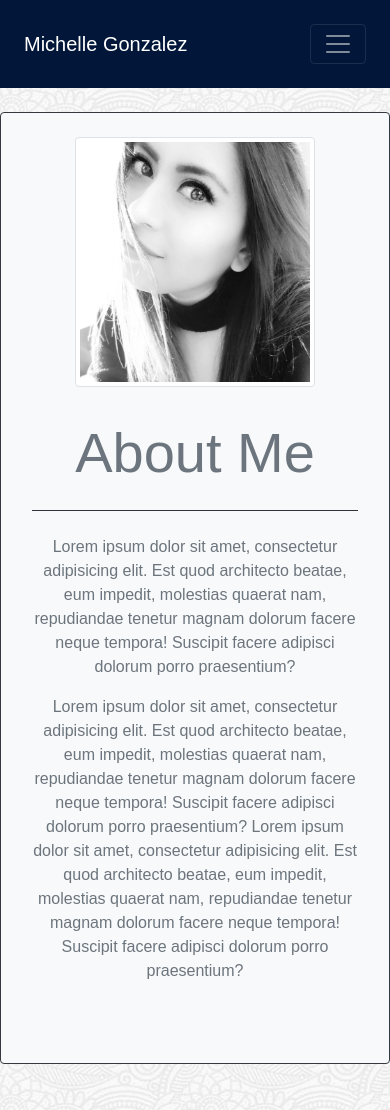
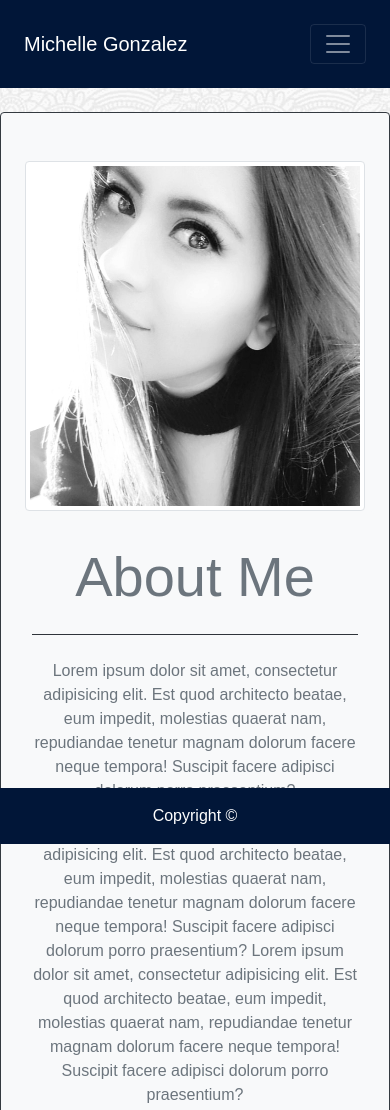
Before and after one commit to Michellegpedroza/Bootstrap-Portfolio, a plain HTML site: page index.html in a window 390 px wide. Shown: the top 1110 px of the page. Drawn offline with nearby package versions, Linux system fonts and the light colour scheme.

Commit message:
added responsiveness to index html

```diff
--- a/Assets/style.css
+++ b/Assets/style.css
@@ -3,10 +3,9 @@ body {
 }
 
 .profImg {
-    height: 250px;
-    width: 240px;
+    height: 350px;
+    width: 340px;
 }
-
 
 .navColor {
     background-color: #011638;
--- a/index.html
+++ b/index.html
@@ -49,23 +49,27 @@
     </nav>
 
     <div class="container bg-light border border-dark rounded">
-        <div class="text-center">
-            <img src="./Assets/Photos/MG.jpg" class="profImg img-thumbnail img-fluid mt-4" alt="profile image">
+        <div class="row text-center">
+            <div class="col-12 col-sm-12 col-md-4">
+                <img src="./Assets/Photos/MG.jpg" class="profImg img-fluid mt-5 img-thumbnail rounded"
+                    alt="profile image">
             </div>
-
+            <div class="col-12 col-sm-12 col-md-8">
                 <div class="jumbotron text-center bg-light rounded ">
 
                     <h1 class="display-4 text-secondary">About Me</h1>
 
                     <hr class="my-4 bg-dark">
 
-            <p class="font-weight-light text-secondary">Lorem ipsum dolor sit amet, consectetur adipisicing elit.
+                    <p class="font-weight-light text-secondary">Lorem ipsum dolor sit amet, consectetur adipisicing
+                        elit.
                         Est quod
                         architecto
                         beatae, eum impedit, molestias quaerat nam, repudiandae tenetur magnam dolorum facere neque
                         tempora!
                         Suscipit facere adipisci dolorum porro praesentium?</p>
-            <p class="font-weight-light text-secondary">Lorem ipsum dolor sit amet, consectetur adipisicing elit.
+                    <p class="font-weight-light text-secondary">Lorem ipsum dolor sit amet, consectetur adipisicing
+                        elit.
                         Est quod
                         architecto
                         beatae, eum impedit, molestias quaerat nam, repudiandae tenetur magnam dolorum facere neque
@@ -74,7 +78,8 @@
                         beatae, eum impedit, molestias quaerat nam, repudiandae tenetur magnam dolorum facere neque
                         tempora! Suscipit facere adipisci dolorum porro praesentium?</p>
                 </div>
-
+            </div>
+        </div>
     </div>
 
 
@@ -86,7 +91,7 @@
 
 
 
-    <footer class="pt-5">
+    <footer class="pt-5 fixed-bottom">
         <div class="row d-flex justify-content-center pt-3 navColor">
             <p class="text-white align-middle " id="copyright"> Copyright &copy;</p>
         </div>
```
Lines whose indentation alone changed are shown as unchanged.
